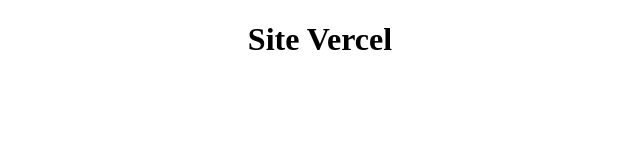
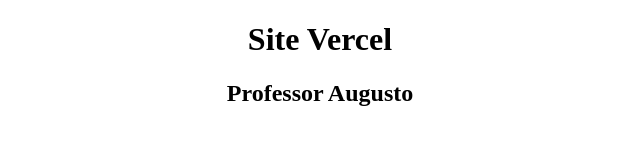
Before and after one commit to augustonunes-CEAP/vercel, a plain HTML site: page index.html in a window 1280 px wide. Shown: the whole page, without its empty margins (320-960 px from the left). Drawn offline with Linux system fonts and the light colour scheme.

Commit message:
Update index.html

```diff
--- a/index.html
+++ b/index.html
@@ -3,11 +3,13 @@
 <head>
     <meta charset="UTF-8">
     <meta name="viewport" content="width=device-width, initial-scale=1.0">
-    <title>Document</title>
+    <title>Augusto</title>
 </head>
 <body>
     <center>
         <h1>Site Vercel</h1>
+        <h2>Professor Augusto</h2>
     </center>
 </body>
+
 </html>
```
